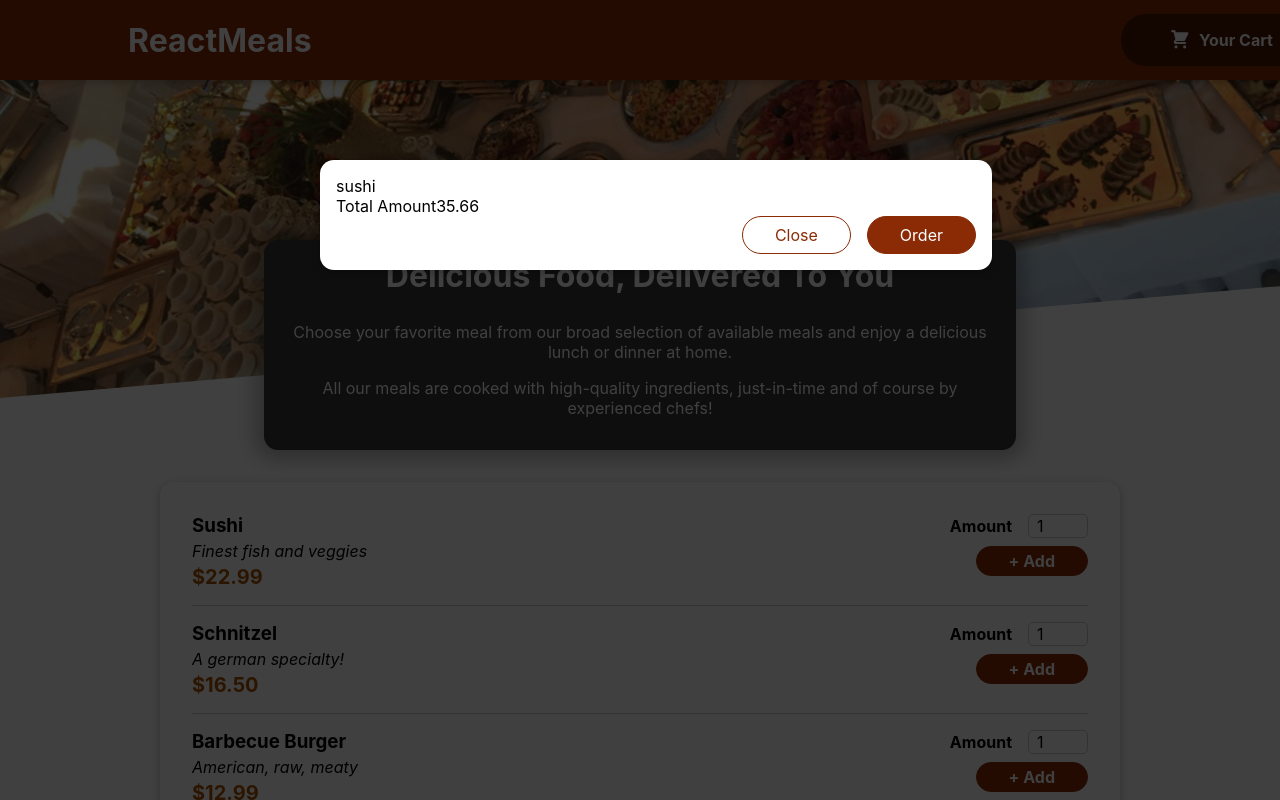
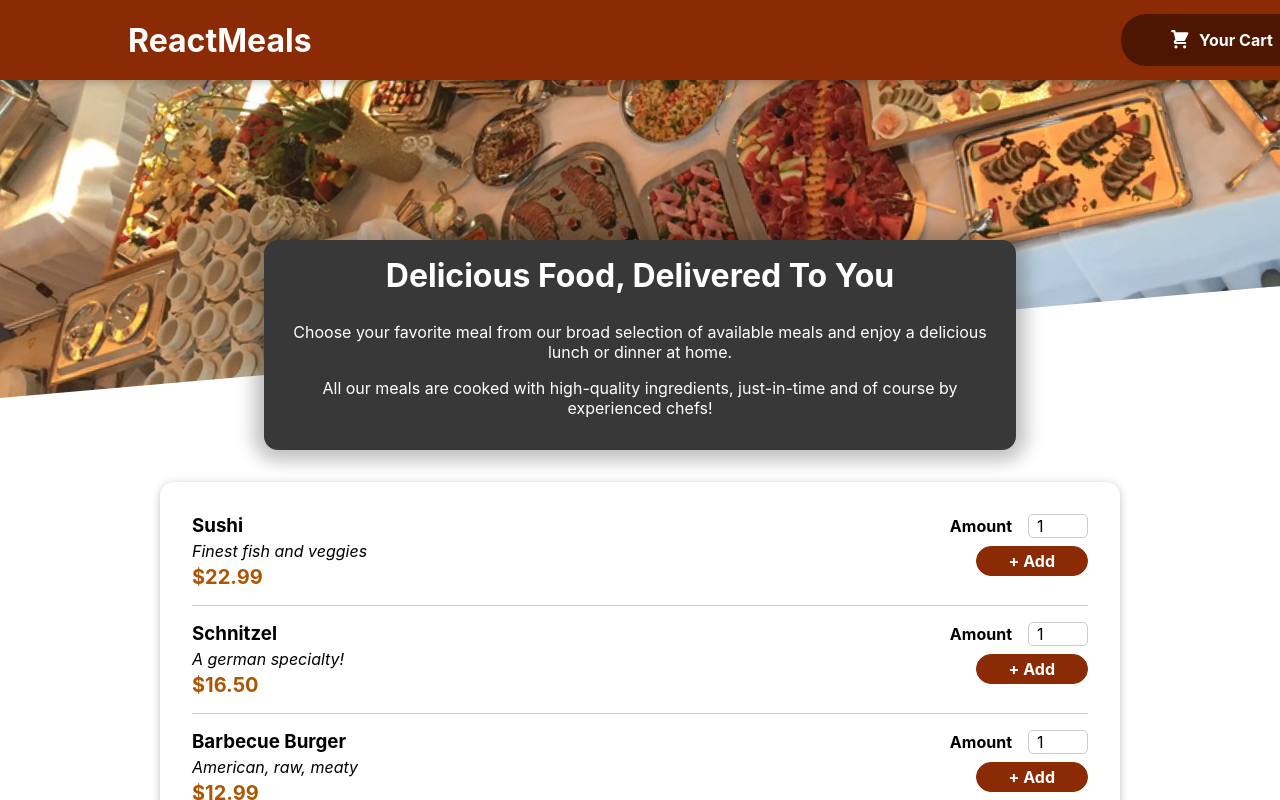
Before and after one commit to BhargaviMupparaju/FoodOrderApp, a React (Create React App) app in the folder foodorder/: page / in a window 1280 px wide. Shown: the top 800 px of the page. Built offline with nearby package versions, Linux system fonts and the light colour scheme.

Commit message:
UsedState

```diff
--- a/foodorder/src/App.js
+++ b/foodorder/src/App.js
@@ -1,15 +1,28 @@
-import React, { Fragment } from "react";
+import React, { Fragment, useState} from "react";
 import "./App.css";
 import Header from "./components/Layout/Header";
 import Meals from "./components/Meals/Meals";
 
 import Cart from "./components/Cart/Cart";
 
+
+
 function App() {
+  const [cartIsShown, setCartIsShown] = useState(false);
+
+
+  const showCartHandler =() =>{
+    setCartIsShown(true);
+  }
+
+  const hideCartHandler=() =>{
+    setCartIsShown(false);
+  }
+
 	return (
 		<Fragment>
-			<Cart />
-			<Header />
+			{cartIsShown && <Cart onClose={hideCartHandler}/>}
+			<Header onShowCart={showCartHandler} />
 			<main>
 				<Meals />
 			</main>
--- a/foodorder/src/components/Cart/Cart.js
+++ b/foodorder/src/components/Cart/Cart.js
@@ -2,10 +2,10 @@
 import classes from "./Cart.module.css";
 import Modal from "../UI/Modal";
 
-const Cart = () => {
+const Cart = (props) => {
 	const cartitems = (
 		<ul className={classes["cart-items"]}>
-			{[{ id: "c1", name: "sushi", amount: 2, price: 12.99 }].map((item) => (
+			{[{ id: "c1", name: "Sushi", amount: 2, price: 12.99 }].map((item) => (
 				<li>{item.name}</li>
 			))}
 		</ul>
@@ -13,12 +13,14 @@
 	return (
 		<Modal>
 			{cartitems}
-			<div>
+			<div className={classes.total}>
 				<span>Total Amount</span>
 				<span>35.66</span>
 			</div>
 			<div className={classes.actions}>
-				<button className={classes["button--alt"]}>Close</button>
+				<button className={classes["button--alt"]} onClick={props.onClose}>
+					Close
+				</button>
 				<button className={classes.button}>Order</button>
 			</div>
 		</Modal>
--- a/foodorder/src/components/Layout/Header.js
+++ b/foodorder/src/components/Layout/Header.js
@@ -9,7 +9,7 @@
 		<Fragment>
 			<header className={classes.header}>
 				<h1>ReactMeals</h1>
-				<HeaderCartButton />
+				<HeaderCartButton onClick={props.onShowCart} />
 			</header>
 			<div className={classes["main-image"]}>
 				<img src={mealsImage} alt="A table full of delicious food!" />
--- a/foodorder/src/components/Layout/HeaderCartButton.js
+++ b/foodorder/src/components/Layout/HeaderCartButton.js
@@ -2,7 +2,7 @@
 import CartIcon from "../Cart/CartIcon";
 const HeaderCartButton = (props) => {
 	return (
-		<button className={classes.button}>
+		<button className={classes.button} onClick={props.onClick}>
 			<span className={classes.icon}>
 				<CartIcon />
 			</span>
--- a/foodorder/src/components/UI/Modal.js
+++ b/foodorder/src/components/UI/Modal.js
@@ -3,7 +3,7 @@
 import ReactDOM from "react-dom";
 
 const BackDrop = (props) => {
-	return <div className={classes.backdrop}></div>;
+	return <div className={classes.backdrop} onClick={props.onClose}></div>;
 };
 
 const ModalOverlay = (props) => {
@@ -18,7 +18,7 @@
 const Modal = (props) => {
 	return (
 		<div>
-			{ReactDOM.createPortal(<BackDrop />, portalElement)}
+			{ReactDOM.createPortal(<BackDrop onClose={props.onClose} />, portalElement)}
 			{ReactDOM.createPortal(<ModalOverlay>{props.children}</ModalOverlay>, portalElement)}
 		</div>
 	);
```
